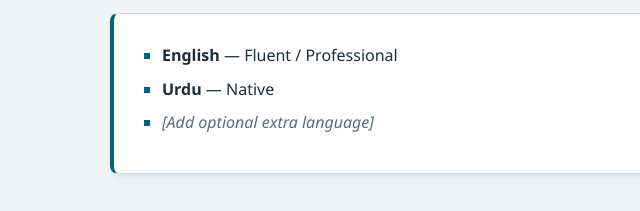
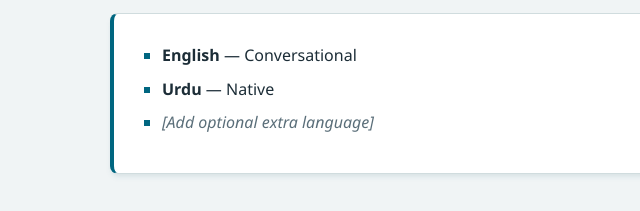
Before and after one commit to Kainat521/cit331-lab5, a plain HTML site: page lab5-CV1/index.html in a window 1280 px wide. Shown: the part 1709-1920 px from the top of the page, 104-744 px from the left. Drawn offline with Linux system fonts and the light colour scheme.

Commit message:
Updated Website

```diff
--- a/lab5-CV1/index.html
+++ b/lab5-CV1/index.html
@@ -148,7 +148,7 @@
             <h2 class="section-title"><i class="fa-solid fa-language"></i> Languages</h2>
             <div class="card">
                 <ul class="styled-list">
-                    <li><strong>English</strong> — Fluent / Professional</li>
+                    <li><strong>English</strong> — Conversational</li>
                     <li><strong>Urdu</strong> — Native</li>
                     <li class="placeholder-list">[Add optional extra language]</li>
                 </ul>
```
